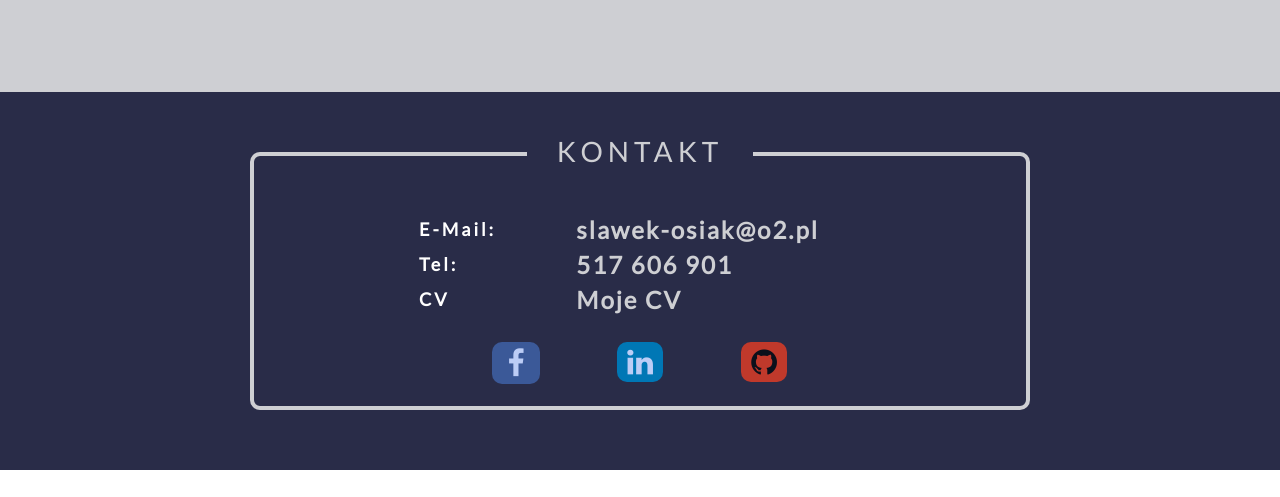
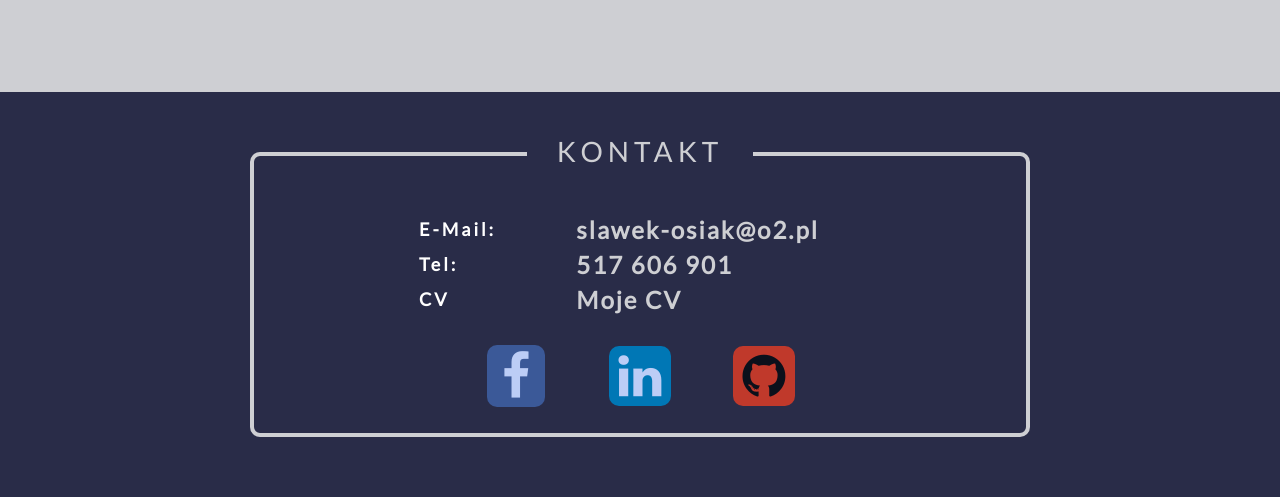
Before and after one commit to sosiak/sosiak.github.io, a website: page index.html in a window 1280 px wide. Shown: the part 2591-3088 px from the top of the page. Before the commit the page ends 3061 px from the top, so only its background shows below. Drawn offline with nearby package versions, Linux system fonts and the light colour scheme.

Commit message:
bigger social

```diff
--- a/sass/main.sass
+++ b/sass/main.sass
@@ -3,6 +3,8 @@ $main-color: rgb(41, 44, 72)
 $second-color: rgb(206, 207, 211)
 body
 	padding-top: 50px
+	max-width: 1800px
+	margin: 0 auto
 .navbar
 	background: $main-color
 	padding: 0 40px
@@ -310,7 +312,7 @@ body
 			margin-right: 0
 			.social-btn
 				a
-					font-size: 30px
+					font-size: 50px
 					display: inline-block
 					.fa-facebook
 						padding: 6px 15px
```
Also changed, not shown: css/main.css, 1 other file.
